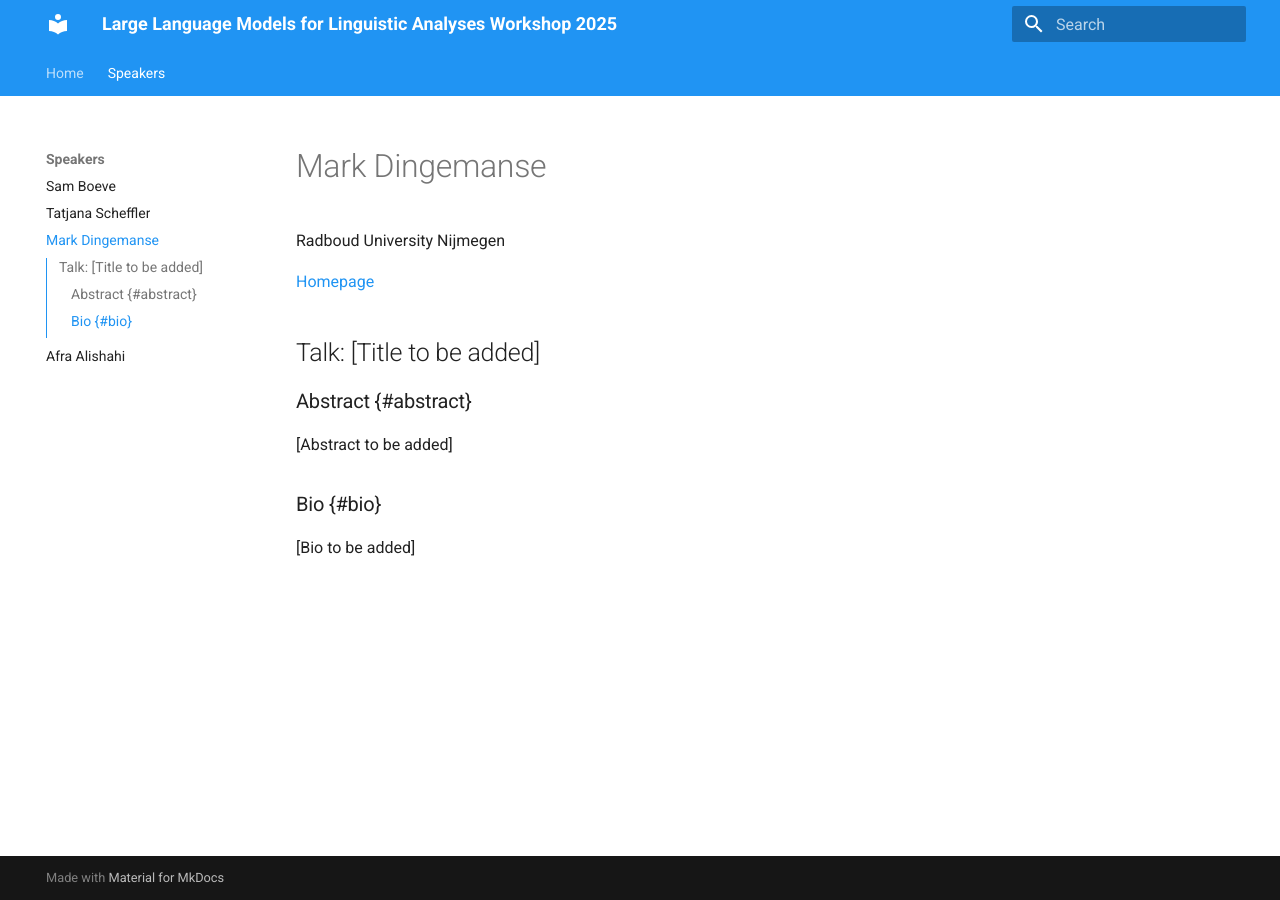
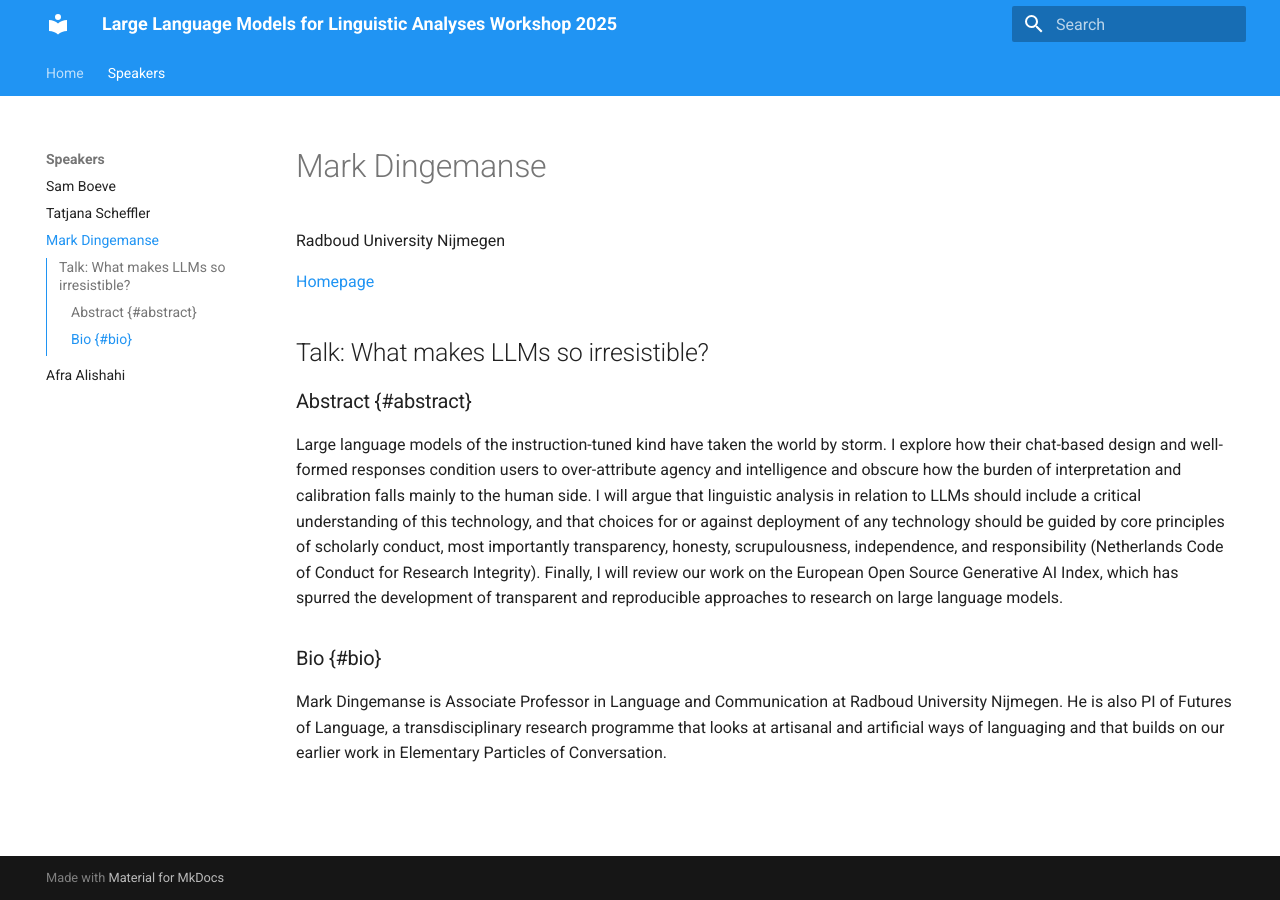
Before and after one commit to SFB1252/llm-workshop, an MkDocs documentation site: the page built from docs/speakers/mark-dingemanse.md, in a window 1280 px wide. Built offline with MkDocs 1.6.1 and Material for MkDocs 9.7.7, drawn with Linux system fonts in a browser that asks for light colours.

Commit message:
Update mark-dingemanse.md

```diff
--- a/docs/speakers/mark-dingemanse.md
+++ b/docs/speakers/mark-dingemanse.md
@@ -4,10 +4,10 @@ Radboud University Nijmegen
 
 [Homepage](https://markdingemanse.net/)
 
-## Talk: [Title to be added]
+## Talk:  What makes LLMs so irresistible?
 
 ### Abstract {#abstract}
-[Abstract to be added]
+Large language models of the instruction-tuned kind have taken the world by storm. I explore how their chat-based design and well-formed responses condition users to over-attribute agency and intelligence and obscure how the burden of interpretation and calibration falls mainly to the human side. I will argue that linguistic analysis in relation to LLMs should include a critical understanding of this technology, and that choices for or against deployment of any technology should be guided by core principles of scholarly conduct, most importantly transparency, honesty, scrupulousness, independence, and responsibility (Netherlands Code of Conduct for Research Integrity). Finally, I will review our work on the European Open Source Generative AI Index, which has spurred the development of transparent and reproducible approaches to research on large language models.
 
 ### Bio {#bio}
-[Bio to be added]
+Mark Dingemanse is Associate Professor in Language and Communication at Radboud University Nijmegen. He is also PI of Futures of Language, a transdisciplinary research programme that looks at artisanal and artificial ways of languaging and that builds on our earlier work in Elementary Particles of Conversation.
```
